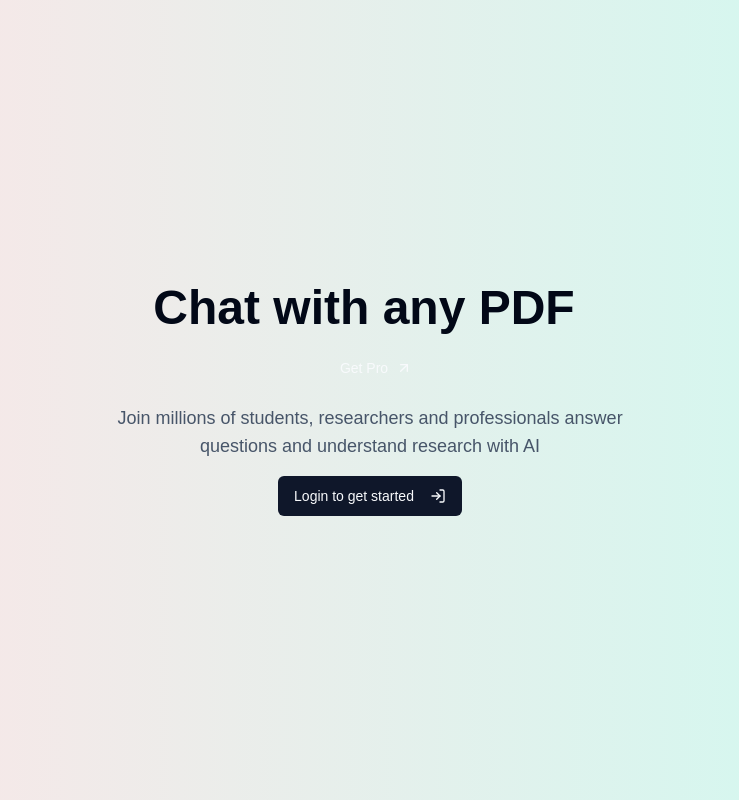
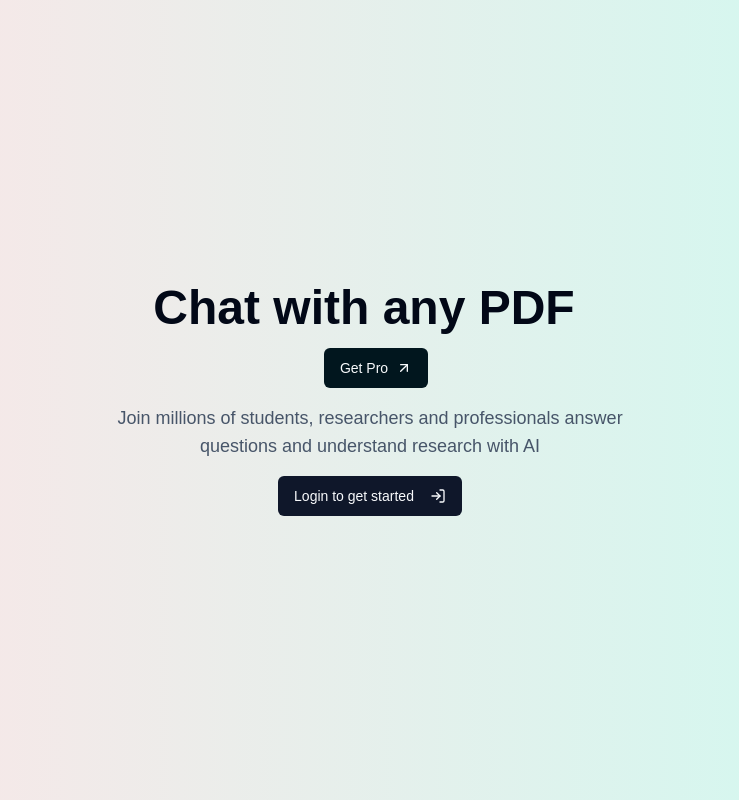
Before and after one commit to peterxavier01/chatpdf, a Next.js app: page / in a window 1280 px wide. Shown: the whole page, without its empty margins (270-1009 px from the left). Built offline with nearby package versions, Linux system fonts and the light colour scheme; no server answers.

Commit message:
chore: add custom color and fonts to tailwind config

```diff
--- a/tailwind.config.ts
+++ b/tailwind.config.ts
@@ -11,7 +11,14 @@ const config: Config = {
   ],
   theme: {
     extend: {
+      fontFamily: {
+        poppins: "var(--font-poppins)",
+      },
       colors: {
+        coral: "#ff6666",
+        "rich-black": "#01161e",
+        "off-white": "#e7e7e7",
+        "celestial-blue": "#357DED",
         background: "hsl(var(--background))",
         foreground: "hsl(var(--foreground))",
         card: {
```
